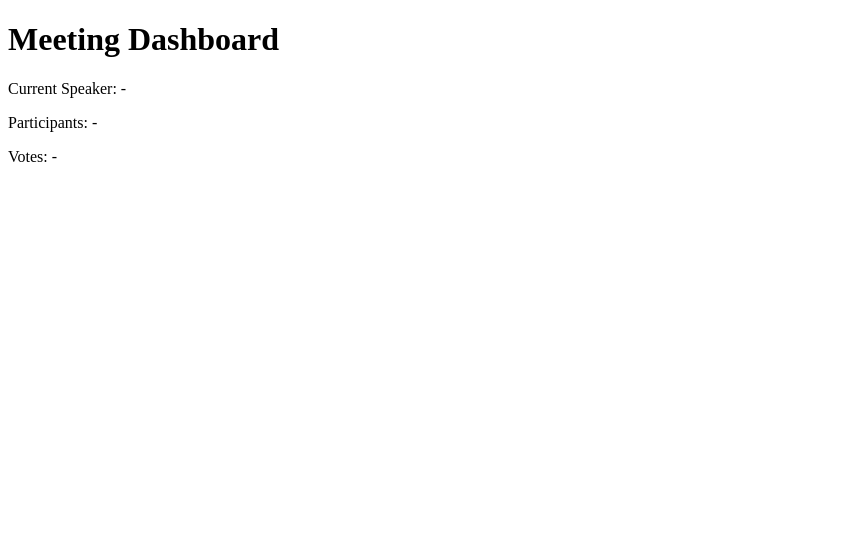
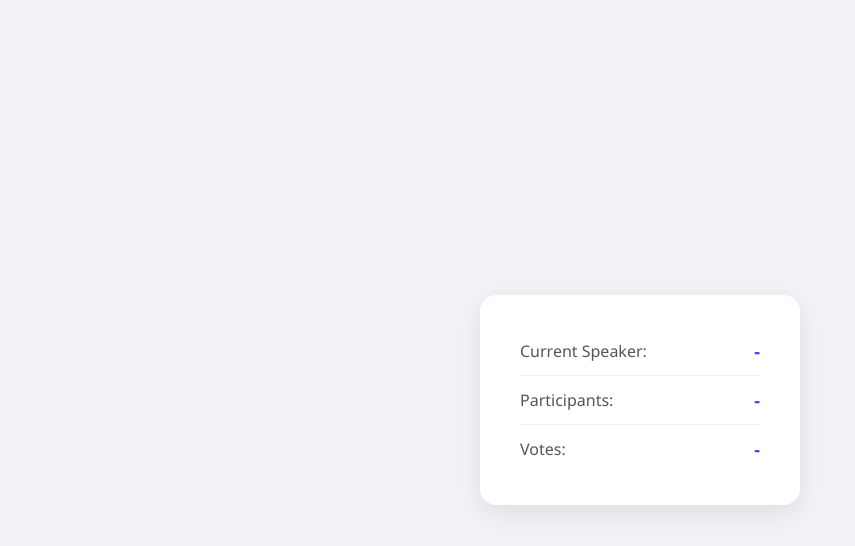
Before and after one commit to ap23hp/live-meeting-dashboard-sse, a website: page public/index.html in a window 1280 px wide. Shown: the whole page, without its empty margins (0-855 px from the left). Drawn offline with Linux system fonts and the light colour scheme; no server answers.

Commit message:
Add dashboard stylimg

```diff
--- a/public/index.html
+++ b/public/index.html
@@ -4,12 +4,14 @@
     <meta charset="UTF-8">
     <meta name="viewport" content="width=device-width, initial-scale=1.0">
     <title>Document</title>
+    <link rel="stylesheet" href="style.css">
 </head>
 <body>
-    <h1>Meeting Dashboard</h1>
-    <p>Current Speaker: <span id="speaker">-</span></p>
+   <div class="dashboard">
+  <p>Current Speaker: <span id="speaker">-</span></p>
   <p>Participants: <span id="participants">-</span></p>
   <p>Votes: <span id="votes">-</span></p>
+</div>
    <script src="script.js"></script>
 </body>
 </html>
--- /dev/null
+++ b/public/style.css
@@ -0,0 +1,50 @@
+* {
+  margin: 0;
+  padding: 0;
+  box-sizing: border-box;
+}
+
+body {
+  min-height: 100vh;
+  display: flex;
+  justify-content: center;
+  align-items: center;
+  background: #f0f2f5;
+  font-family: 'Segoe UI', Arial, sans-serif;
+}
+
+h1 {
+  text-align: center;
+  color: #1a1a2e;
+  margin-bottom: 24px;
+  font-size: 28px;
+}
+
+.dashboard {
+  background: #ffffff;
+  padding: 32px 40px;
+  border-radius: 16px;
+  box-shadow: 0 8px 24px rgba(0, 0, 0, 0.08);
+  min-width: 320px;
+}
+
+.dashboard p {
+  display: flex;
+  justify-content: space-between;
+  align-items: center;
+  padding: 12px 0;
+  border-bottom: 1px solid #eee;
+  font-size: 16px;
+  color: #555;
+}
+
+.dashboard p:last-child {
+  border-bottom: none;
+}
+
+.dashboard span {
+  font-weight: 700;
+  color: #4a3aff;
+  font-size: 18px;
+  transition: color 0.3s ease;
+}
```
